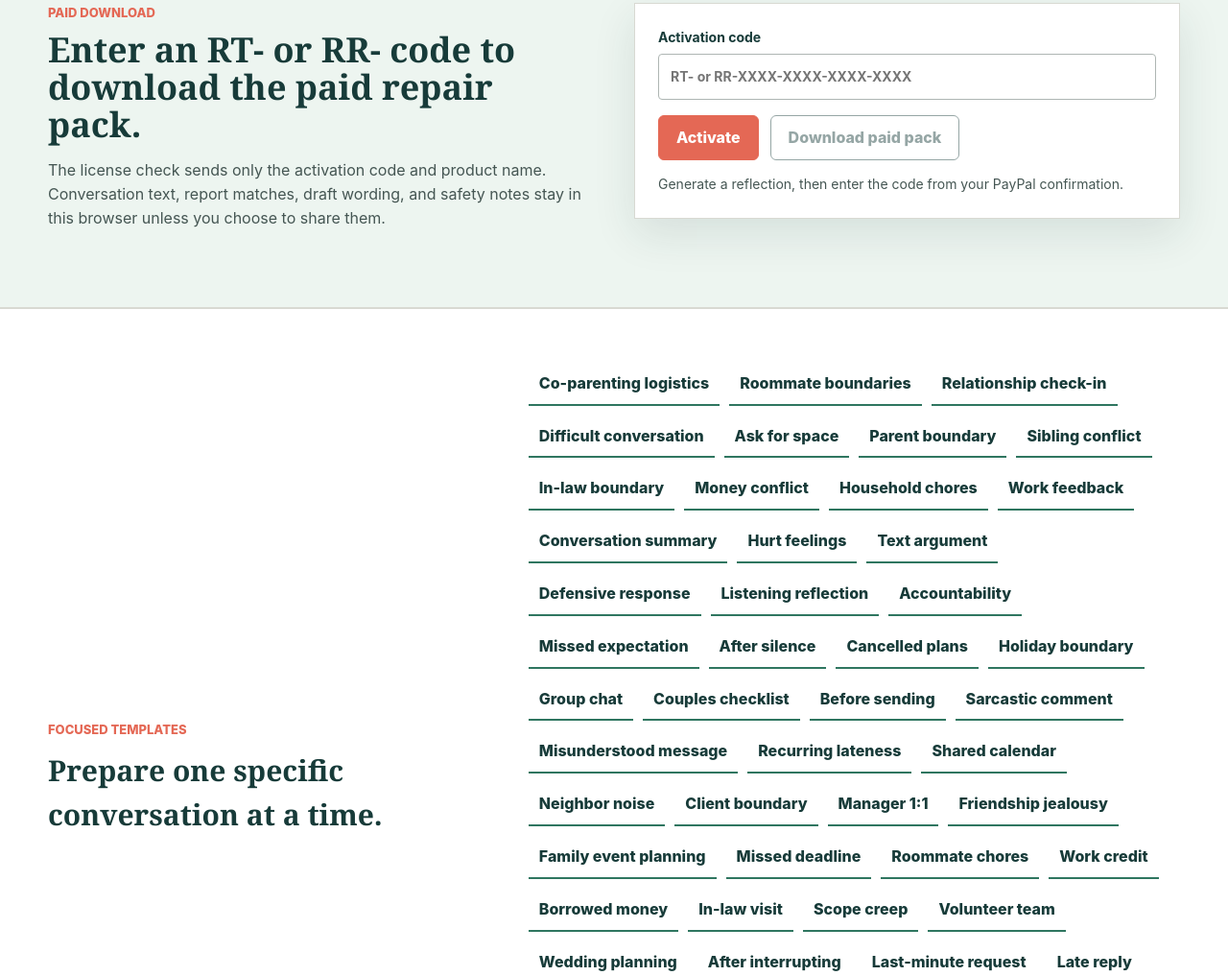
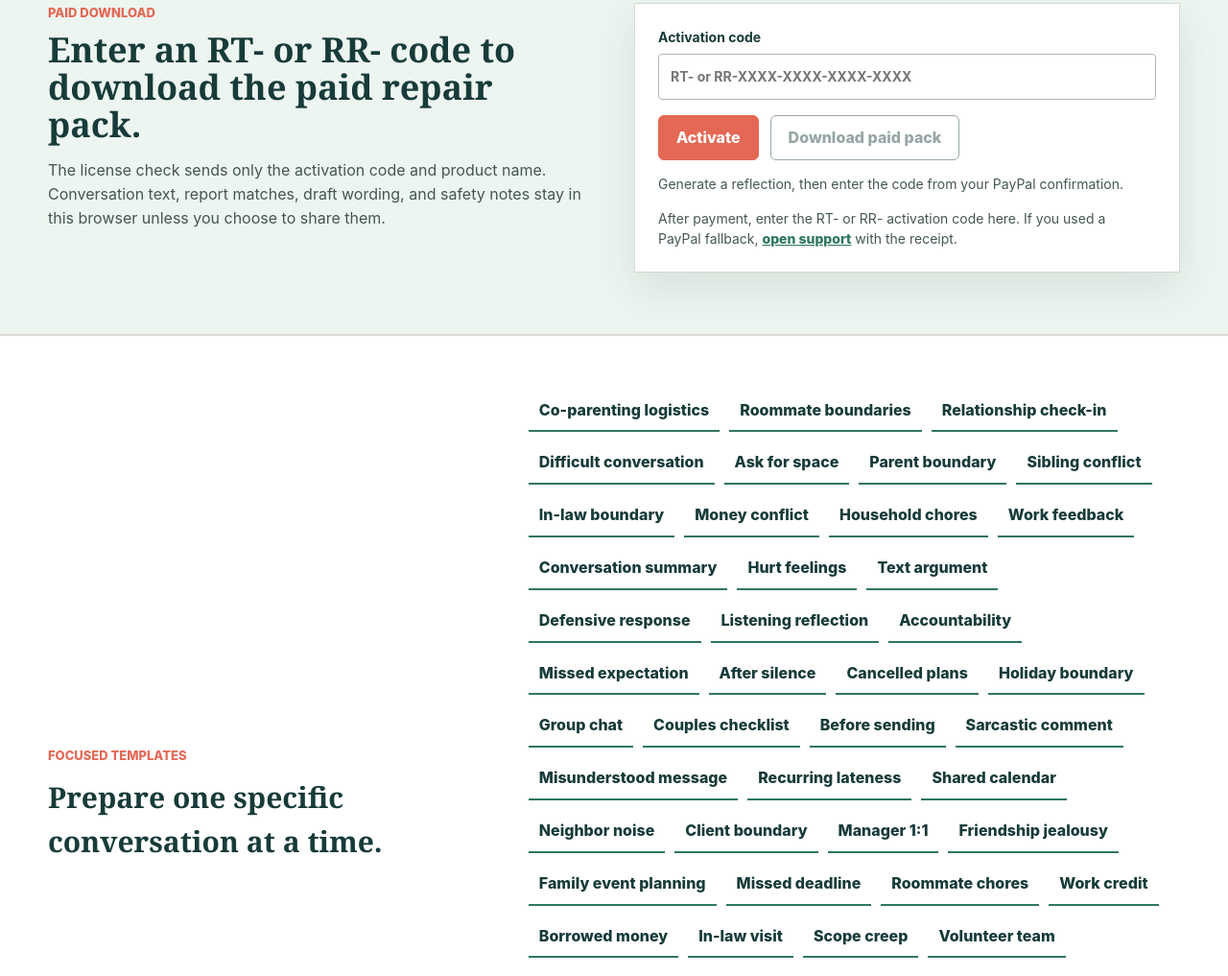
Before and after one commit to JamesC-ai/repairtalkai, a website with bundled scripts: page public/index.html in a window 1280 px wide. Shown: the part 3150-4167 px from the top of the page at 96% size. Built offline with nearby package versions, Linux system fonts and the light colour scheme.

Commit message:
Clarify RepairTalkAI activation path

```diff
--- a/public/index.html
+++ b/public/index.html
@@ -197,6 +197,7 @@
             <button class="secondary-button" id="downloadPack" type="button" disabled>Download paid pack</button>
           </div>
           <p id="proStatus" aria-live="polite">Generate a reflection, then enter the code from your PayPal confirmation.</p>
+          <p class="activation-help">After payment, enter the RT- or RR- activation code here. If you used a PayPal fallback, <a href="/support.html">open support</a> with the receipt.</p>
         </div>
       </section>
 
--- a/public/styles.css
+++ b/public/styles.css
@@ -162,6 +162,8 @@ input:focus, select:focus, textarea:focus { outline: 3px solid rgba(228,104,85,.
 .activation-panel input { min-height: 46px; }
 .activation-actions { display: flex; gap: 12px; margin-top: 14px; flex-wrap: wrap; }
 .activation-panel p { margin: 14px 0 0; color: var(--muted); font-size: 14px; }
+.activation-panel .activation-help { max-width: 58ch; line-height: 1.5; }
+.activation-help a { color: var(--repair); font-weight: 800; }
 .guide-band { padding: 56px max(24px, calc((100vw - 1180px) / 2)); display: grid; grid-template-columns: .8fr 1.2fr; gap: 48px; align-items: center; background: var(--white); border-top: 1px solid var(--line); }
 .guide-band h2 { margin: 6px 0 0; font-family: Georgia, serif; font-size: 30px; }
 .guide-links { display: flex; flex-wrap: wrap; gap: 10px; }
```
Also changed, not shown: tests/site.test.mjs (+2 -0 lines).
